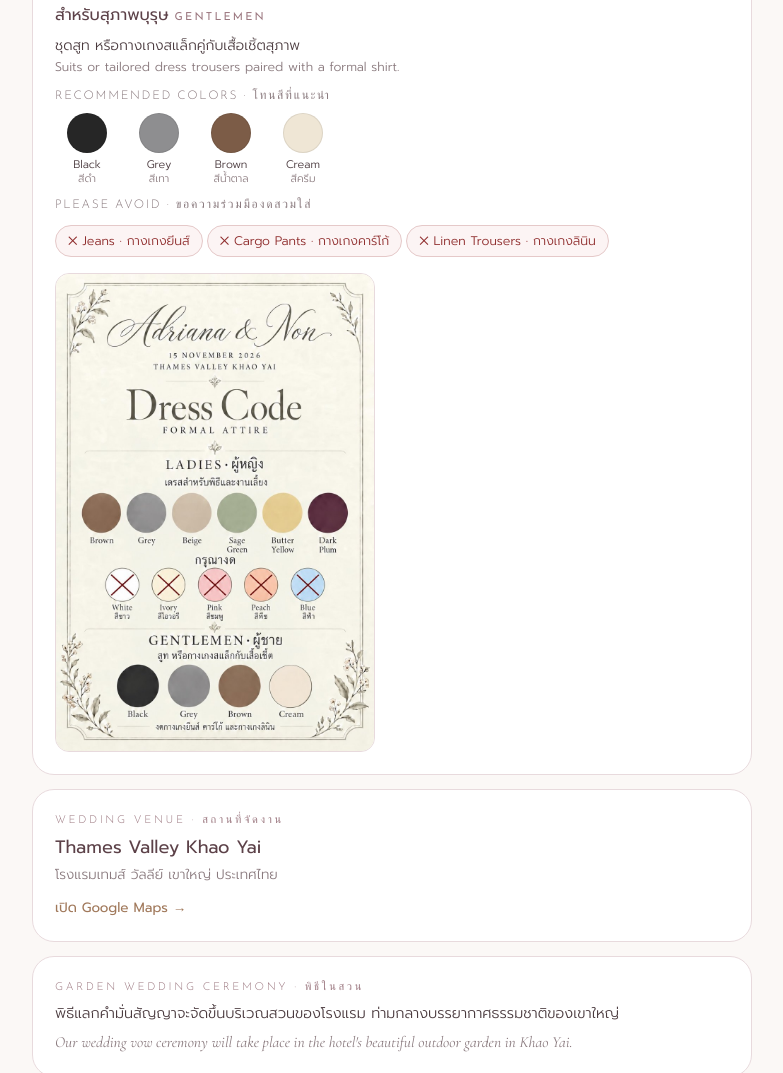
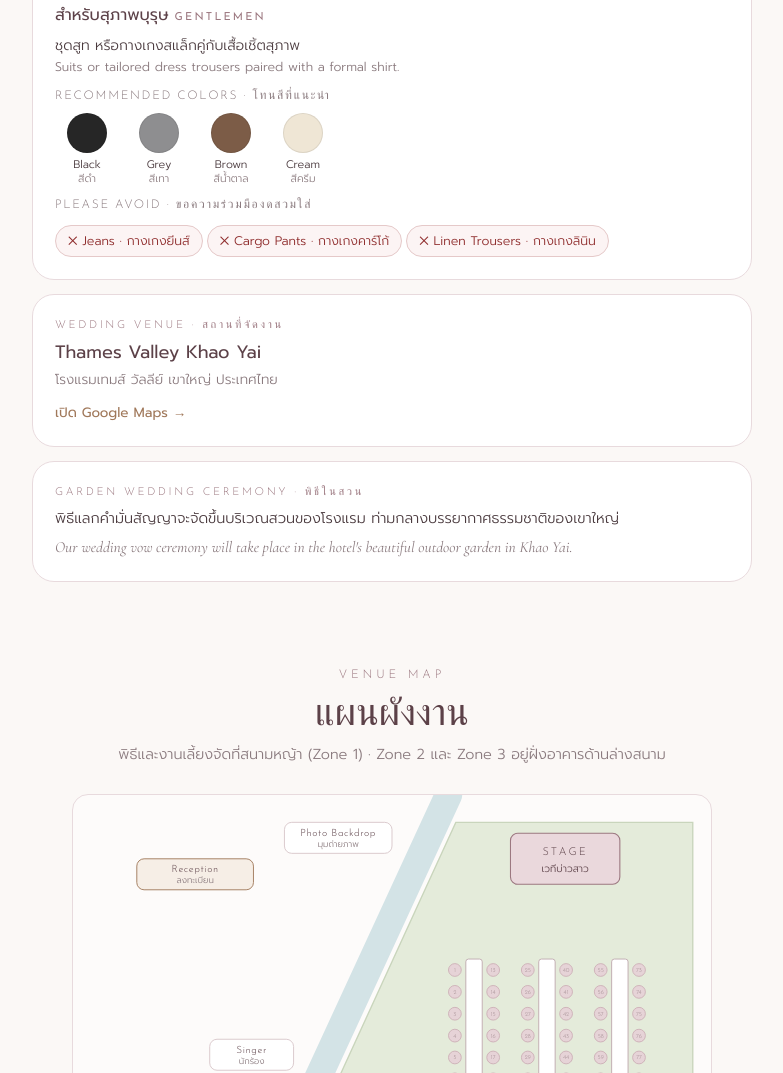
Before and after one commit to mahassajaneventandwedding/Adriananon, a plain HTML site: page index.html in a window 1280 px wide. Shown: the part 4445-5518 px from the top of the page, without its empty margins (248-1031 px from the left). Drawn offline with nearby package versions, Linux system fonts and the light colour scheme.

Commit message:
Remove dress code card image from the page
Co-Authored-By: Claude Opus 5.5 <noreply@anthropic.com>
Claude-Session: https://claude.ai/code/session_01Ktinj4NGZiYfzhAotGD2iB

```diff
--- a/index.html
+++ b/index.html
@@ -440,7 +440,6 @@ footer p{font-size:12.5px;opacity:.92;margin-top:22px;line-height:1.7}
           <div class="dc-sub">Please avoid · ขอความร่วมมืองดสวมใส่</div>
           <span class="pill no">✕ Jeans · กางเกงยีนส์</span><span class="pill no">✕ Cargo Pants · กางเกงคาร์โก้</span><span class="pill no">✕ Linen Trousers · กางเกงลินิน</span>
         </div>
-        <div class="dc-card"><a href="img/dresscode.jpg" target="_blank" rel="noopener"><img src="img/dresscode.jpg" alt="Dress code card — Adriana & Non" loading="lazy"></a></div>
       </div>
 
       <!-- VENUE -->
```
Also changed, not shown: img/dresscode.jpg (deleted).
